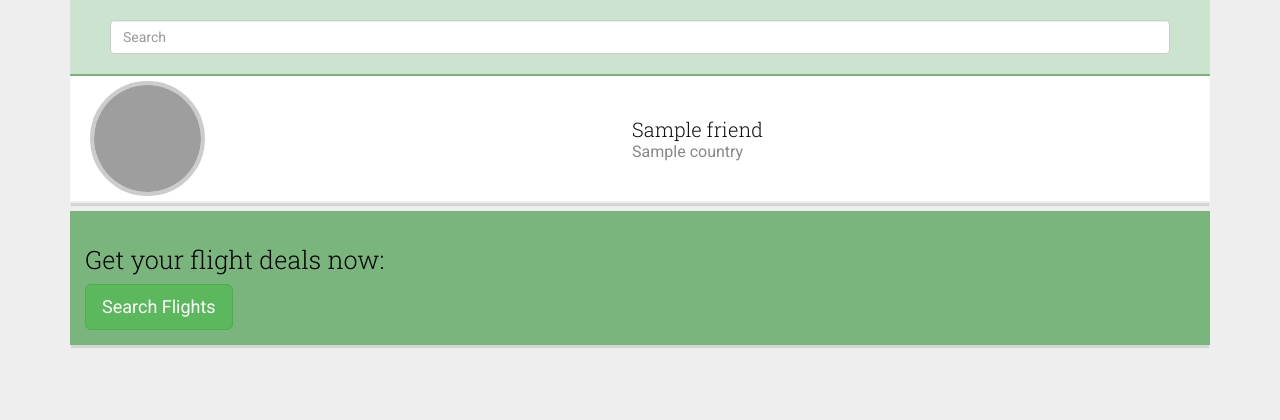
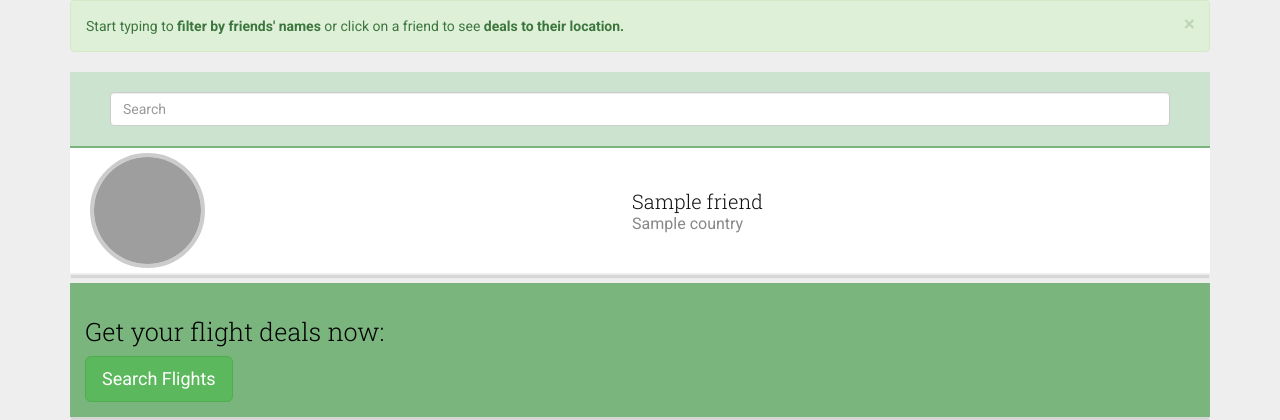
Before and after one commit to ilw-sdh/ilw2014-app, a Python web app: template wsgi/templates/main.html in a window 1280 px wide, after a click on "Select Friends". Shown: the part 130-550 px from the top of the page. Run offline with Jinja, Linux system fonts and the light colour scheme; the template is opened without the code that fills it: most values are stand-ins (such as "Sample title", 1, 10 or a date in 2020); grey boxes are pictures that could not be loaded.

Commit message:
Added tooltip

```diff
--- a/wsgi/templates/main.html
+++ b/wsgi/templates/main.html
@@ -173,6 +173,11 @@
 	 <div class="list-row">
 
 	   <div class="col-xs-12">
+	     <div class="alert alert-success alert-dismissable">
+	       <button type="button" class="close" data-dismiss="alert" aria-hidden="true">&times;</button>
+	       Start typing to <strong>filter by friends' names</strong> or click on a friend to see
+	       <strong>deals to their location.</strong>
+	     </div>
 	     <div class="block">
 	       <div class="form-group friend-search">
 		 <input id="search" type="text" class="form-control" placeholder="Search">
```
